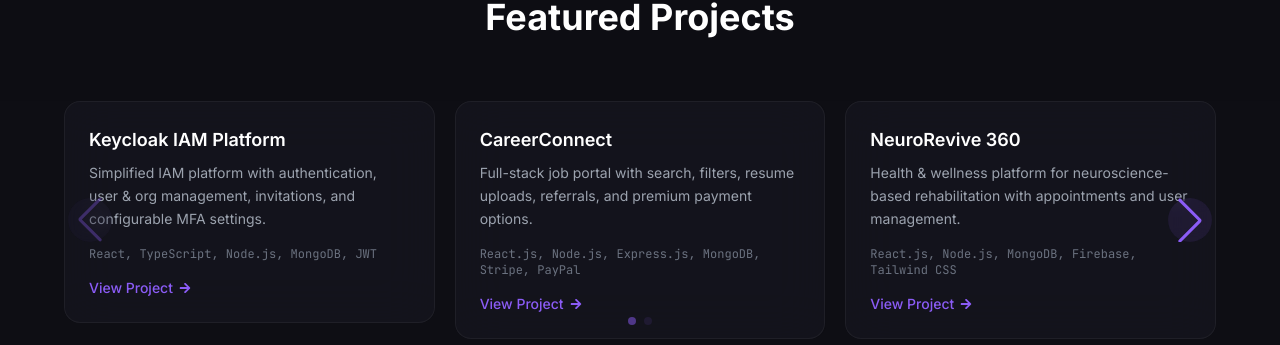
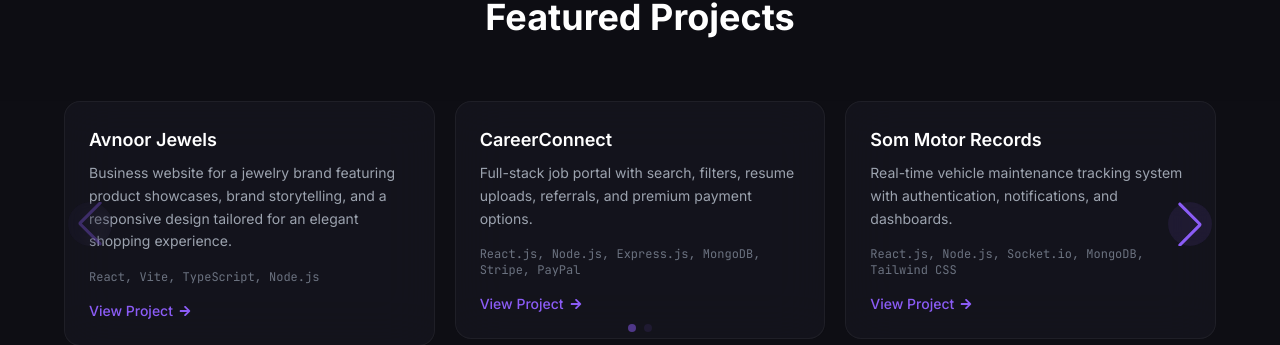
Before and after one commit to imvk01/My-Portfolio, a React (Vite) app: page / in a window 1280 px wide. Shown: the part 1678-2023 px from the top of the page. Built offline with nearby package versions, Linux system fonts and the light colour scheme.

Commit message:
update: Avnoor Jewels

```diff
--- a/src/pages/Home.jsx
+++ b/src/pages/Home.jsx
@@ -99,10 +99,10 @@
 
   const projects = [
     {
-      name: "Keycloak IAM Platform",
-      description: "Simplified IAM platform with authentication, user & org management, invitations, and configurable MFA settings.",
-      tech: "React, TypeScript, Node.js, MongoDB, JWT",
-      link: "https://keycloak-iam-platform.onrender.com",
+      name: "Avnoor Jewels",
+      description: "Business website for a jewelry brand featuring product showcases, brand storytelling, and a responsive design tailored for an elegant shopping experience.",
+      tech: "React, Vite, TypeScript, Node.js",
+      link: "https://www.avnoorjewels.in/",
     },
     {
       name: "CareerConnect",
@@ -111,16 +111,16 @@
       link: "https://www.carrerconnect.com/",
     },
     {
+      name: "Som Motor Records",
+      description: "Real-time vehicle maintenance tracking system with authentication, notifications, and dashboards.",
+      tech: "React.js, Node.js, Socket.io, MongoDB, Tailwind CSS",
+      link: "https://som-moter.netlify.app/",
+    },
+    {
       name: "NeuroRevive 360",
       description: "Health & wellness platform for neuroscience-based rehabilitation with appointments and user management.",
       tech: "React.js, Node.js, MongoDB, Firebase, Tailwind CSS",
       link: "https://neuro-revive360.vercel.app/",
-    },
-    {
-      name: "Som Motor Records",
-      description: "Real-time vehicle maintenance tracking system with authentication, notifications, and dashboards.",
-      tech: "React.js, Node.js, Socket.io, MongoDB, Tailwind CSS",
-      link: "https://som-moter.netlify.app/",
     },
   ];
 
--- a/src/pages/Projects.jsx
+++ b/src/pages/Projects.jsx
@@ -1,9 +1,5 @@
 import React, { useState, useEffect, useRef } from "react";
-import {
-  FaExternalLinkAlt,
-  FaGithub,
-  FaLock,
-} from "react-icons/fa";
+import { FaExternalLinkAlt, FaGithub, FaLock } from "react-icons/fa";
 import { X } from "lucide-react";
 import Footer from "../components/Footer";
 
@@ -28,6 +24,15 @@
 
   const projects = [
     {
+      name: "Avnoor Jewels",
+      description:
+        "Business website for a jewelry brand featuring product showcases, brand storytelling, and a responsive design tailored for an elegant shopping experience.",
+      tech: ["React", "Vite", "TypeScript", "Node.js"],
+      live: "https://www.avnoorjewels.in/",
+      // github: "https://github.com/imvk01/Keycloak-IAM-Platform",
+      privateRepo: true,
+    },
+    {
       name: "Keycloak IAM Platform",
       description:
         "Simplified Keycloak-inspired IAM platform with authentication, user and organization management, invitations, and configurable auth/MFA settings.",
@@ -36,11 +41,19 @@
       github: "https://github.com/imvk01/Keycloak-IAM-Platform",
       privateRepo: false,
     },
+
     {
       name: "CareerConnect",
       description:
         "Full-stack job portal with resume uploads, referral system, premium payment plans, and secure authentication.",
-      tech: ["React", "Node.js", "Express", "MongoDB", "PayPal Autopay", "Tailwind"],
+      tech: [
+        "React",
+        "Node.js",
+        "Express",
+        "MongoDB",
+        "PayPal Autopay",
+        "Tailwind",
+      ],
       live: "https://www.carrerconnect.com/",
       github: null,
       privateRepo: true,
@@ -84,7 +97,8 @@
     },
     {
       name: "Amazon Clone",
-      description: "Amazon clone built for learning the fundamentals of full-stack web development.",
+      description:
+        "Amazon clone built for learning the fundamentals of full-stack web development.",
       tech: ["React", "Express", "Node", "MongoDB"],
       live: "https://amazon-vikashverma.netlify.app/",
       github: "https://github.com/imvk01/Amazon-vikash",
@@ -92,7 +106,8 @@
     },
     {
       name: "Tinder Clone",
-      description: "Tinder clone built for learning the fundamentals of full-stack web development.",
+      description:
+        "Tinder clone built for learning the fundamentals of full-stack web development.",
       tech: ["React", "Express", "Node", "MongoDB"],
       live: "https://tinder-vikashverma.netlify.app/",
       github: "https://github.com/imvk01/Tinder-clone",
@@ -100,7 +115,8 @@
     },
     {
       name: "Scribbler Posts",
-      description: "Blog-style project built using vanilla HTML, CSS and JavaScript.",
+      description:
+        "Blog-style project built using vanilla HTML, CSS and JavaScript.",
       tech: ["HTML", "CSS", "JavaScript"],
       live: "https://scribbler-posts.netlify.app/",
       github: "https://github.com/imvk01/Scribbler-Project",
@@ -113,17 +129,23 @@
       <div className="min-h-screen bg-custom-background dark:bg-custom-background-dark pt-28 sm:pt-32 pb-16 px-6 lg:px-16">
         {/* HERO */}
         <div className="text-center max-w-3xl mx-auto mb-16 animate-fade-up">
-          <span className="text-sm font-mono text-accent tracking-widest uppercase">Portfolio</span>
+          <span className="text-sm font-mono text-accent tracking-widest uppercase">
+            Portfolio
+          </span>
           <h1 className="text-4xl lg:text-5xl font-bold text-gray-900 dark:text-white mt-3 mb-4">
             My <span className="gradient-text">Projects</span>
           </h1>
           <p className="text-gray-500 dark:text-gray-400 text-lg leading-relaxed">
-            A collection of projects exploring full-stack development, real-world problem solving, and production deployments.
+            A collection of projects exploring full-stack development,
+            real-world problem solving, and production deployments.
           </p>
         </div>
 
         {/* PROJECT GRID */}
-        <div ref={gridRef} className="reveal grid grid-cols-1 sm:grid-cols-2 lg:grid-cols-3 gap-5 max-w-7xl mx-auto stagger-children">
+        <div
+          ref={gridRef}
+          className="reveal grid grid-cols-1 sm:grid-cols-2 lg:grid-cols-3 gap-5 max-w-7xl mx-auto stagger-children"
+        >
           {projects.map((project, index) => (
             <div
               key={index}
@@ -141,7 +163,9 @@
               </p>
 
               {project.note && (
-                <p className="text-xs text-amber-500 dark:text-amber-400 mb-3 relative z-10">{project.note}</p>
+                <p className="text-xs text-amber-500 dark:text-amber-400 mb-3 relative z-10">
+                  {project.note}
+                </p>
               )}
 
               <div className="flex flex-wrap gap-1.5 mb-5 relative z-10">
@@ -210,8 +234,12 @@
                 Private Repository
               </h3>
               <p className="text-gray-500 dark:text-gray-400 text-sm mb-6 leading-relaxed">
-                The repository for <strong className="text-gray-900 dark:text-white">{selectedProject}</strong> is
-                private due to client confidentiality. Access can be provided upon request.
+                The repository for{" "}
+                <strong className="text-gray-900 dark:text-white">
+                  {selectedProject}
+                </strong>{" "}
+                is private due to client confidentiality. Access can be provided
+                upon request.
               </p>
               <button
                 onClick={() => setSelectedProject(null)}
--- a/vite.config.js
+++ b/vite.config.js
@@ -1,5 +1,5 @@
 import { defineConfig } from 'vite'
-import react from '@vitejs/plugin-react'
+import react from '@vitejs/plugin-react-oxc'
 
 export default defineConfig({
   plugins: [react()],
```
Also changed, not shown: package.json (+4 -4 lines), 2 other files (tests, documents, lock files or other folders).
